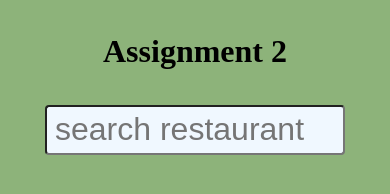
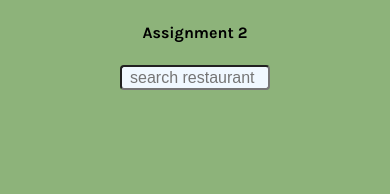
Before and after one commit to AntoineMik/INST377-Restaurant-Search, a website: page public/index.html in a window 390 px wide. Drawn offline with nearby package versions, Linux system fonts and the light colour scheme; no server answers.

Commit message:
Update base-style.css
Style adjustment

```diff
--- a/public/base-style.css
+++ b/public/base-style.css
@@ -1,6 +1,9 @@
 /*CSS*/
+@import url('https://fonts.googleapis.com/css2?family=Karla:wght@400;700&display=swap');
+
 body {
     background-color: rgb(141, 179, 122);
+    font-family: 'Karla', sans-serif;
   }
 
   .wrapper {
@@ -54,7 +57,6 @@ body {
     height: 50px;
     padding: 4px 8px;
     font-size: xx-large;
-
   }
 
   .results {
@@ -69,3 +71,29 @@ body {
     margin: 10px;
     padding: 4px 8px;
   }
+
+  .id {
+      font-style: italic;
+  }
+
+
+
+  @media only screen and (max-width: 600px) {
+
+
+    .searchbox {
+        width: 150px;
+        height: 25px;
+        font-size: medium;
+      }
+
+
+      .header h1 {
+        font-size: medium;
+      }
+
+      .list {
+          font-size: medium;
+      }
+
+  }
```
